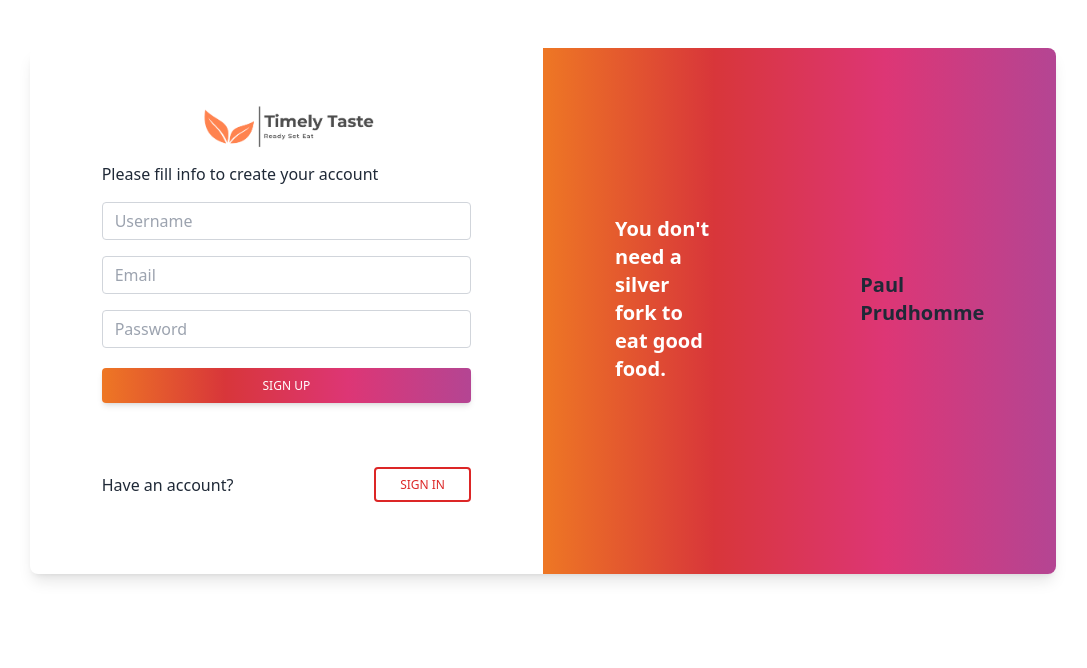
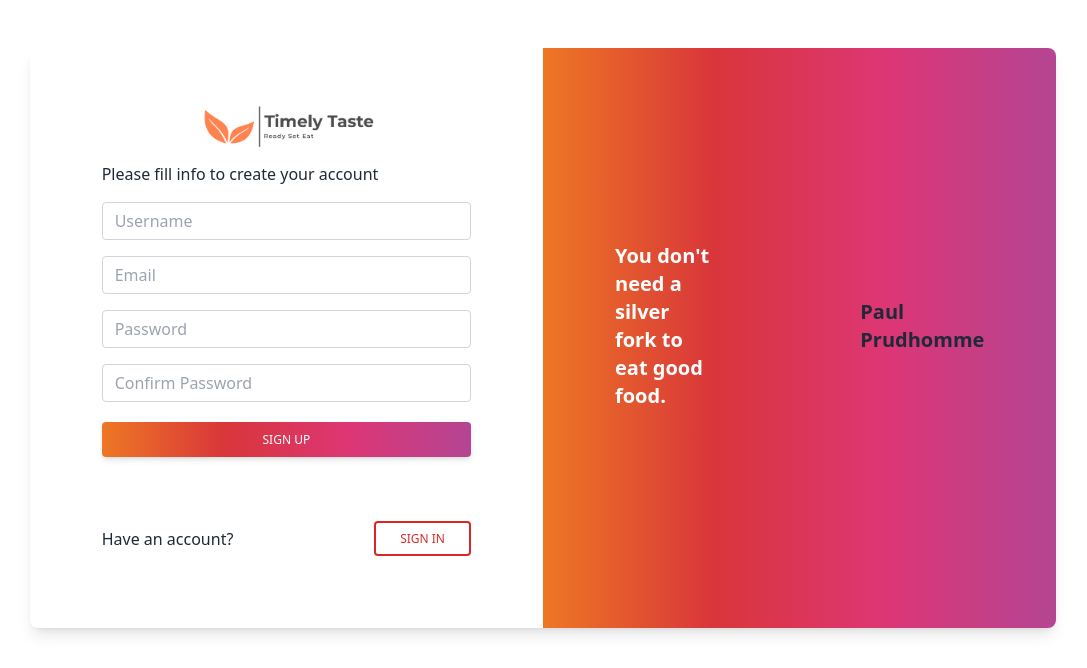
Before and after one commit to Shreyash252003/CP2, a Django app: page /sign_up in a window 1280 px wide. Shown: the part 72-740 px from the top of the page, without its empty margins (97-1184 px from the left). Run offline with Django 4.2, Linux system fonts and the light colour scheme; some libraries are stand-ins or nearby versions.

Commit message:
sigup page

```diff
--- a/templates/sign_up.html
+++ b/templates/sign_up.html
@@ -84,6 +84,7 @@
                             class="form-control block w-full px-3 py-1.5 text-base font-normal text-gray-700 bg-white bg-clip-padding border border-solid border-gray-300 rounded transition ease-in-out m-0 focus:text-gray-700 focus:bg-white focus:border-blue-600 focus:outline-none"
                             id="username"
                             placeholder="Username"
+                            name="username"
                           />
                         </div>
                         <div class="mb-4">
@@ -92,6 +93,7 @@
                               class="form-control block w-full px-3 py-1.5 text-base font-normal text-gray-700 bg-white bg-clip-padding border border-solid border-gray-300 rounded transition ease-in-out m-0 focus:text-gray-700 focus:bg-white focus:border-blue-600 focus:outline-none"
                               id="email"
                               placeholder="Email"
+                              name="email"
                             />
                           </div>
                         <div class="mb-4">
@@ -100,6 +102,16 @@
                             class="form-control block w-full px-3 py-1.5 text-base font-normal text-gray-700 bg-white bg-clip-padding border border-solid border-gray-300 rounded transition ease-in-out m-0 focus:text-gray-700 focus:bg-white focus:border-blue-600 focus:outline-none"
                             id="exampleFormControlInput1"
                             placeholder="Password"
+                            name="pass1"
+                          />
+                        </div>
+                        <div class="mb-4">
+                          <input
+                            type="password"
+                            class="form-control block w-full px-3 py-1.5 text-base font-normal text-gray-700 bg-white bg-clip-padding border border-solid border-gray-300 rounded transition ease-in-out m-0 focus:text-gray-700 focus:bg-white focus:border-blue-600 focus:outline-none"
+                            id="exampleFormControlInput1"
+                            placeholder="Confirm Password"
+                            name="pass2"
                           />
                         </div>
                         <div class="text-center pt-1 mb-12 pb-1">
```
